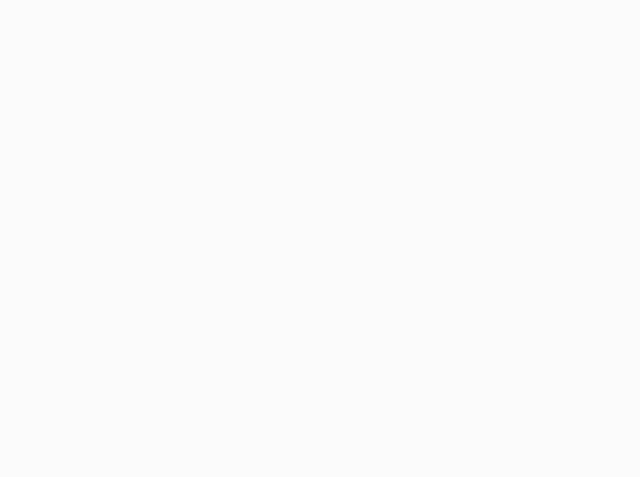
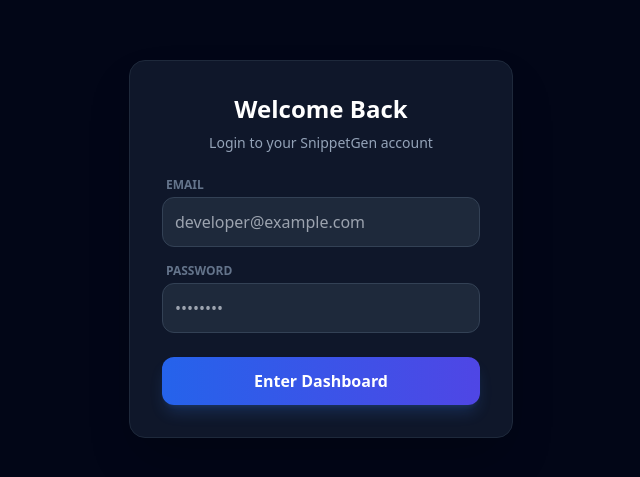
Before and after one commit to swaroop07p/CodeSnapshotWeb, a React (Vite) app in the folder frontend/: page /login in a window 1280 px wide. Before the commit this address had no page. Shown: the part 151-628 px from the top of the page, without its empty margins (319-959 px from the left). Built offline with nearby package versions, Linux system fonts and the light colour scheme.

Commit message:
Final Commit

```diff
--- a/frontend/src/App.jsx
+++ b/frontend/src/App.jsx
@@ -1,20 +1,36 @@
-import React from 'react';
-import { BrowserRouter as Router, Routes, Route } from 'react-router-dom';
-import { ThemeProvider } from './context/ThemeContext';
-import Auth from './pages/Auth';
+import React, { useEffect, useState } from 'react';
+import { BrowserRouter as Router, Routes, Route, Navigate } from 'react-router-dom';
+import Login from './pages/Login';
 import Dashboard from './pages/Dashboard';
+import Landing from './pages/Landing';
 
-function App() {
+const App = () => {
+  const [isAuthenticated, setIsAuthenticated] = useState(null); // null means "checking"
+
+  useEffect(() => {
+    const token = localStorage.getItem('token');
+    // If token exists, we assume user is logged in
+    // (In a real production app, you'd verify this token with the backend here)
+    if (token) {
+      setIsAuthenticated(true);
+    } else {
+      setIsAuthenticated(false);
+    }
+  }, []);
+
+  if (isAuthenticated === null) {
+    return <div className="h-screen w-screen flex items-center justify-center bg-slate-950 text-white">Loading...</div>;
+  }
+
   return (
-        <ThemeProvider>
     <Router>
       <Routes>
-                    <Route path="/" element={<Auth />} />
-                    <Route path="/dashboard" element={<Dashboard />} />
+        <Route path="/" element={isAuthenticated ? <Navigate to="/dashboard" /> : <Landing />} />
+        <Route path="/login" element={isAuthenticated ? <Navigate to="/dashboard" /> : <Login setIsAuthenticated={setIsAuthenticated} />} />
+        <Route path="/dashboard" element={isAuthenticated ? <Dashboard /> : <Navigate to="/login" />} />
       </Routes>
     </Router>
-        </ThemeProvider>
   );
-}
+};
 
 export default App;
--- a/frontend/src/components/Navbar.jsx
+++ b/frontend/src/components/Navbar.jsx
@@ -5,10 +5,23 @@
 
 const Navbar = () => {
     const { darkMode, setDarkMode } = useTheme();
+    // Use the logout function from your AuthContext if it exists
     const { logout } = useAuth();
 
+    // This handles the persistent session cleanup
+    const handleLogout = () => {
+        // Clear session data
+        localStorage.removeItem('token');
+        localStorage.removeItem('username');
+
+        // If your AuthContext has a logout function, call it to clear global state
+        if (logout) logout();
+
+        // Redirect to login page to ensure a clean state
+        window.location.href = '/login';
+    };
+
     const handleReset = () => {
-        // This refreshes the page to give a clean state
         window.location.href = '/dashboard';
     };
 
@@ -35,8 +48,10 @@
                     {darkMode ? <Sun size={20} /> : <Moon size={20} />}
                 </button>
                 <div className="h-6 w-[1px] bg-gray-200 dark:bg-slate-800" />
+
+                {/* Updated Logout Button */}
                 <button
-                    onClick={logout}
+                    onClick={handleLogout}
                     className="flex items-center gap-2 text-sm font-semibold text-red-500 hover:bg-red-50 dark:hover:bg-red-900/10 px-3 py-2 rounded-lg transition-all active:scale-95"
                 >
                     <LogOut size={18} />
--- /dev/null
+++ b/frontend/src/pages/Landing.jsx
@@ -0,0 +1,24 @@
+import React from 'react';
+import { useNavigate } from 'react-router-dom';
+
+const Landing = () => {
+    const navigate = useNavigate();
+    return (
+        <div className="h-screen flex flex-col items-center justify-center bg-slate-950 text-white p-6 text-center">
+            <h1 className="text-5xl font-black mb-6 bg-gradient-to-r from-blue-400 to-purple-600 bg-clip-text text-transparent">
+                SnippetGen
+            </h1>
+            <p className="text-slate-400 max-w-md mb-8">
+                The ultimate AI-powered workspace to beautify, explain, and manage your code snippets.
+            </p>
+            <button
+                onClick={() => navigate('/login')}
+                className="bg-blue-600 hover:bg-blue-700 px-8 py-3 rounded-full font-bold transition-all shadow-lg shadow-blue-500/20"
+            >
+                Get Started
+            </button>
+        </div>
+    );
+};
+
+export default Landing;
--- /dev/null
+++ b/frontend/src/pages/Login.jsx
@@ -0,0 +1,79 @@
+import React, { useState } from 'react';
+import axios from 'axios';
+import toast from 'react-hot-toast';
+
+const Login = ({ setIsAuthenticated }) => {
+    const [formData, setFormData] = useState({ email: '', password: '' });
+
+    const handleLogin = async (e) => {
+        e.preventDefault();
+        try {
+            const res = await axios.post('http://localhost:5000/api/auth/login', formData);
+
+            // --- FIX FOR UNDEFINED NAME ---
+            // We check both res.data.user.name and res.data.name as fallbacks
+            const userData = res.data.user || res.data;
+            const userName = userData.name || "Developer";
+            const token = res.data.token;
+
+            if (token) {
+                // KEY: Save to localStorage for persistence
+                localStorage.setItem('token', token);
+                localStorage.setItem('username', userName);
+
+                // KEY: Update state to trigger redirect in App.jsx
+                setIsAuthenticated(true);
+
+                // Use the extracted variable to avoid 'undefined' in the toast
+                toast.success(`Welcome back, ${userName}!`);
+            } else {
+                toast.error("Login successful but no token received.");
+            }
+        } catch (err) {
+            console.error("Login Error Details:", err.response?.data);
+            toast.error(err.response?.data?.msg || "Login Failed. Check console for details.");
+        }
+    };
+
+    return (
+        <div className="h-screen flex items-center justify-center bg-slate-950">
+            <form onSubmit={handleLogin} className="bg-slate-900 p-8 rounded-2xl border border-slate-800 w-96 shadow-2xl">
+                <h2 className="text-2xl font-bold text-white mb-2 text-center">Welcome Back</h2>
+                <p className="text-slate-400 text-sm mb-6 text-center">Login to your SnippetGen account</p>
+
+                <div className="space-y-4">
+                    <div>
+                        <label className="block text-xs font-bold text-slate-500 uppercase mb-1 ml-1">Email</label>
+                        <input
+                            type="email"
+                            placeholder="developer@example.com"
+                            required
+                            className="w-full p-3 bg-slate-800 rounded-xl text-white outline-none border border-slate-700 focus:border-blue-500 transition-all"
+                            onChange={(e) => setFormData({...formData, email: e.target.value})}
+                        />
+                    </div>
+
+                    <div>
+                        <label className="block text-xs font-bold text-slate-500 uppercase mb-1 ml-1">Password</label>
+                        <input
+                            type="password"
+                            placeholder="••••••••"
+                            required
+                            className="w-full p-3 mb-2 bg-slate-800 rounded-xl text-white outline-none border border-slate-700 focus:border-blue-500 transition-all"
+                            onChange={(e) => setFormData({...formData, password: e.target.value})}
+                        />
+                    </div>
+                </div>
+
+                <button
+                    type="submit"
+                    className="w-full bg-gradient-to-r from-blue-600 to-indigo-600 hover:from-blue-700 hover:to-indigo-700 text-white font-bold py-3 mt-4 rounded-xl transition-all shadow-lg shadow-blue-500/20 active:scale-95"
+                >
+                    Enter Dashboard
+                </button>
+            </form>
+        </div>
+    );
+};
+
+export default Login;
```
Lines whose indentation alone changed are shown as unchanged.
